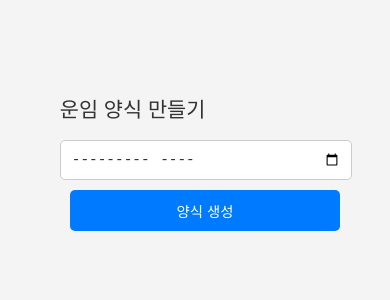
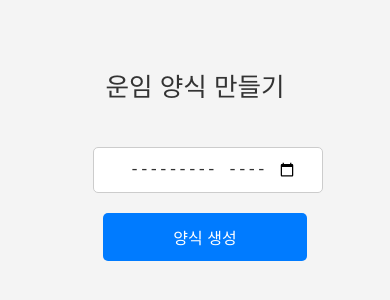
Before and after one commit to Jaehyeon1020/automate-fare-sheet, a React (Vite) app: page / in a window 390 px wide. Shown: the part 268-568 px from the top of the page. Built offline with nearby package versions, Linux system fonts and the light colour scheme.

Commit message:
feat: css change

```diff
--- a/src/App.css
+++ b/src/App.css
@@ -1,3 +1,4 @@
+/* App.css */
 body {
   font-family: "Arial", sans-serif;
   margin: 0;
@@ -11,40 +12,58 @@ body {
 
 .container {
   background: white;
-  padding: 20px;
+  padding: 25px;
   border-radius: 10px;
   box-shadow: 0 4px 6px rgba(0, 0, 0, 0.1);
   text-align: center;
   width: 90%;
   max-width: 400px;
+
+  /* 세로 중앙 정렬 */
+  display: flex;
+  flex-direction: column;
+  align-items: center;
+  justify-content: center;
+  height: 300px;
 }
 
 h2 {
-  font-size: 1.5rem;
+  font-size: 1.8rem;
+  font-weight: bold;
   color: #333;
-  margin-bottom: 15px;
+  margin-bottom: 20px;
+  text-align: center;
+  width: 100%;
 }
 
 .input-container {
   display: flex;
   flex-direction: column;
   align-items: center;
-  gap: 15px; /* 요소 간 간격 조정 */
+  gap: 20px;
+  width: 100%;
 }
 
 input[type="month"] {
   width: 100%;
-  padding: 10px;
+  max-width: 280px;
+  padding: 12px;
   font-size: 1rem;
   border: 1px solid #ccc;
   border-radius: 5px;
-  background-color: white; /* 날짜 입력 필드 하얀색 */
+  background-color: white;
   color: #333;
+  margin: 20px 0;
+  text-align: center;
+  display: flex;
+  justify-content: center;
+  align-items: center;
 }
 
 button {
   width: 100%;
-  padding: 12px;
+  max-width: 280px;
+  padding: 14px;
   font-size: 1rem;
   color: white;
   background-color: #007bff;
@@ -52,7 +71,11 @@ button {
   border-radius: 5px;
   cursor: pointer;
   transition: background 0.3s;
-  margin-top: 10px; /* 버튼과 입력 필드 사이 간격 추가 */
+  margin-top: 15px;
+  text-align: center;
+  display: flex;
+  justify-content: center;
+  align-items: center;
 }
 
 button:hover {
@@ -62,16 +85,18 @@ button:hover {
 @media (max-width: 480px) {
   .container {
     width: 95%;
-    padding: 15px;
+    padding: 20px;
+    height: auto;
   }
 
   h2 {
-    font-size: 1.3rem;
+    font-size: 1.6rem;
+    padding-bottom: 20px;
   }
 
   input[type="month"],
   button {
-    font-size: 0.9rem;
-    padding: 10px;
+    font-size: 1rem;
+    padding: 12px;
   }
 }
```
